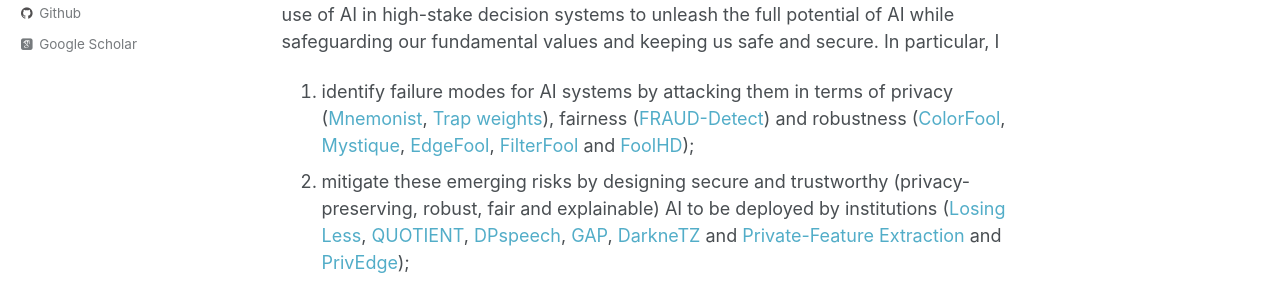
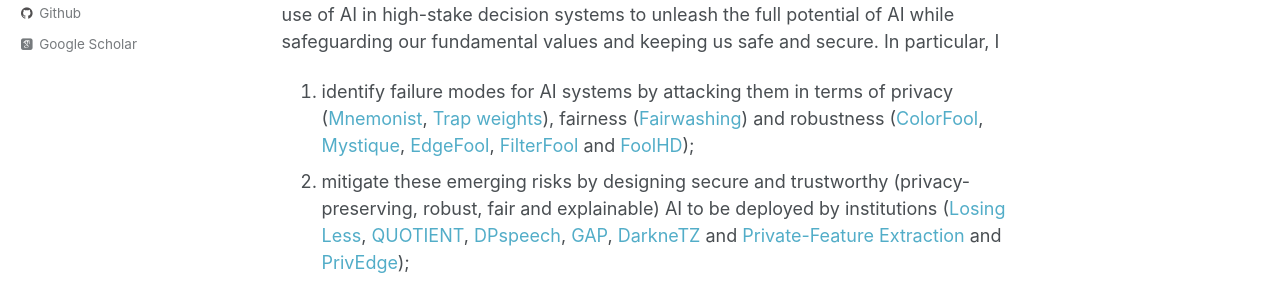
Before and after one commit to AliShahin/AliShahin.github.io, a Jekyll site: the page built from _pages/about.md, in a window 1280 px wide and 900 px high. Shown: the part 444-733 px from the top of the window. Built offline with Jekyll 4.4.1, drawn with Linux system fonts in a browser that asks for light colours; some web fonts are replaced.

Commit message:
Update about.md

```diff
--- a/_pages/about.md
+++ b/_pages/about.md
@@ -14,7 +14,7 @@ This is Dr Ali Shahin Shamsabadi (ashahinshamsabadi@brave.com)! I am a Privacy R
 
 ## Research
 My research interests lie in identifying and mitigating the potential risks stemming from the use of AI in high-stake decision systems to unleash the full potential of AI while safeguarding our fundamental values and keeping us safe and secure. In particular, I
-1. identify failure modes for AI systems by attacking them in terms of privacy ([Mnemonist](https://openreview.net/pdf?id=oVn5GLyONY), [Trap weights](https://arxiv.org/pdf/2112.02918.pdf)), fairness ([FRAUD-Detect](https://openreview.net/pdf?id=3vmKQUctNy)) and robustness ([ColorFool](https://openaccess.thecvf.com/content_CVPR_2020/papers/Shamsabadi_ColorFool_Semantic_Adversarial_Colorization_CVPR_2020_paper.pdf), [Mystique](https://arxiv.org/pdf/2202.02751.pdf), [EdgeFool](https://arxiv.org/pdf/1910.12227.pdf), [FilterFool](https://arxiv.org/pdf/2008.06069.pdf) and [FoolHD](https://arxiv.org/pdf/2011.08483.pdf));
+1. identify failure modes for AI systems by attacking them in terms of privacy ([Mnemonist](https://openreview.net/pdf?id=oVn5GLyONY), [Trap weights](https://arxiv.org/pdf/2112.02918.pdf)), fairness ([Fairwashing](https://openreview.net/pdf?id=3vmKQUctNy)) and robustness ([ColorFool](https://openaccess.thecvf.com/content_CVPR_2020/papers/Shamsabadi_ColorFool_Semantic_Adversarial_Colorization_CVPR_2020_paper.pdf), [Mystique](https://arxiv.org/pdf/2202.02751.pdf), [EdgeFool](https://arxiv.org/pdf/1910.12227.pdf), [FilterFool](https://arxiv.org/pdf/2008.06069.pdf) and [FoolHD](https://arxiv.org/pdf/2011.08483.pdf));
 2. mitigate these emerging risks by designing secure and trustworthy (privacy-preserving, robust, fair and explainable) AI to be deployed by institutions ([Losing Less](https://petsymposium.org/popets/2023/popets-2023-0083.pdf), [QUOTIENT](https://arxiv.org/pdf/1907.03372), [DPspeech](https://arxiv.org/pdf/2202.11823.pdf), [GAP](https://arxiv.org/pdf/2203.00949.pdf), [DarkneTZ](https://arxiv.org/pdf/2004.05703) and [Private-Feature Extraction](https://arxiv.org/pdf/1802.03151.pdf) and [PrivEdge](https://arxiv.org/pdf/2004.05574));
 3. build confidential and reliable auditing frameworks that can be used by the public to audit the trustworthiness of AI-driven services provided by institutions ([Confidential-DPproof](https://openreview.net/pdf?id=PQY2v6VtGe), [Confidential-PROFITT](https://openreview.net/forum?id=iIfDQVyuFD),  and [Zest](https://openreview.net/forum?id=OUz_9TiTv9j)). <br />
 
```
